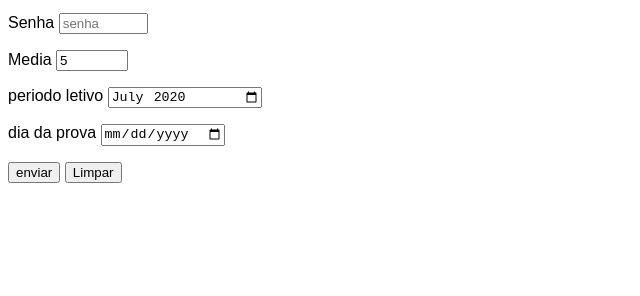
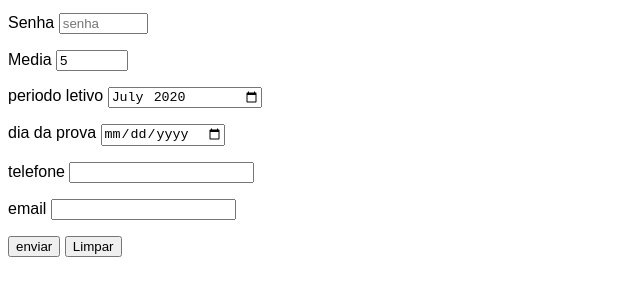
Before and after one commit to chrissanttos/html-css, a plain HTML site: page formulario/ex01.html in a window 1280 px wide. Shown: the part 104-400 px from the top of the page, without its empty margins (0-640 px from the left). Drawn offline with Linux system fonts and the light colour scheme.

Commit message:
formulario

```diff
--- a/formulario/ex01.html
+++ b/formulario/ex01.html
@@ -39,6 +39,17 @@
         </p>
 
         <p>
+            <label for="itel">telefone</label>
+            <input type="tel" name="tel" id="itel" required autocomplete="tel"
+            pattern="^(\d{2}\)\d{4,5}-\d{4}$">
+        </p>
+
+        <p>
+            <label for="iemail">email</label>
+            <input type="email" name="emal" id="iemail" required autocomplete="email">
+        </p>
+
+        <p>
             <input type="submit" value="enviar">
             <input type="reset" value="Limpar">
         </p>
```
